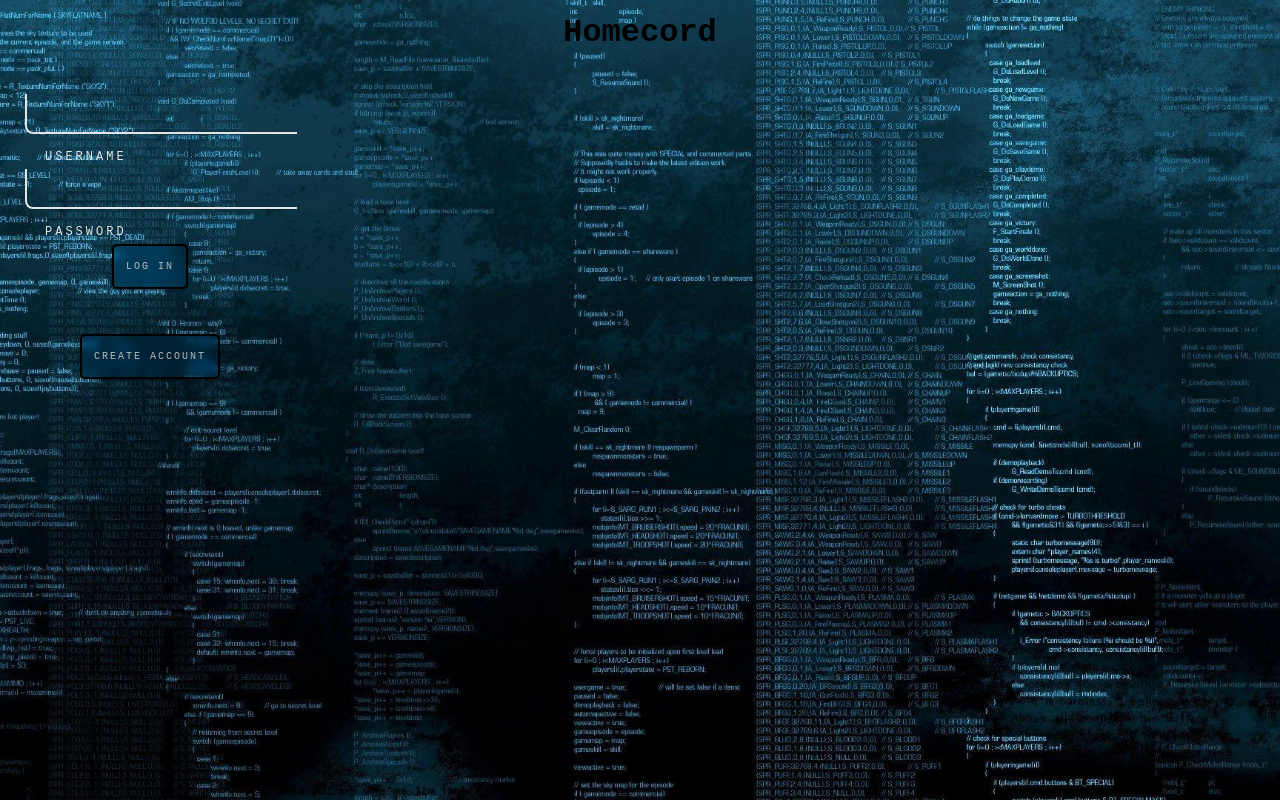
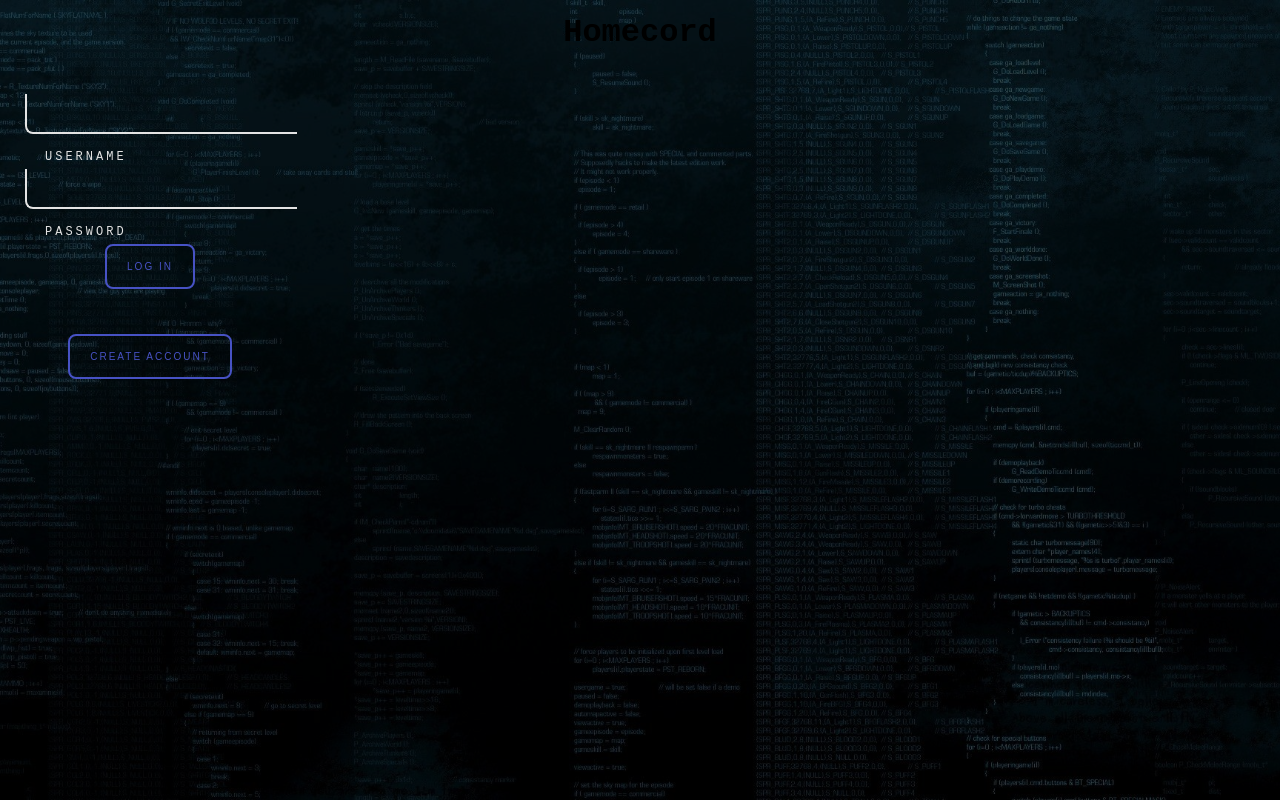
Before and after one commit to ItsDinosaur/Homecord, a React (Vite) app: page / in a window 1280 px wide. Built offline with nearby package versions, Linux system fonts and the light colour scheme; a web font is replaced by a local one.

Commit message:
Login screen tweaks

```diff
--- a/package.json
+++ b/package.json
@@ -7,7 +7,8 @@
     "dev": "vite",
     "build": "tsc && vite build",
     "preview": "vite preview",
-    "tauri": "tauri"
+    "tauri": "tauri",
+    "tauri:dev" : "WEBKIT_DISABLE_COMPOSITING_MODE=1 GDK_BACKEND=x11 npm run tauri dev"
   },
   "dependencies": {
     "@emotion/react": "^11.14.0",
--- a/src/App.tsx
+++ b/src/App.tsx
@@ -148,7 +148,7 @@
             return <ChatPage channel={currentChannel} username={username} />;
           case "voice":
             return socket ? (
-              <VoicePage channel={currentChannel} userId={userId} ws={socket} />
+              <VoicePage channelId={currentChannel} ws={socket} />
             ) : (
               <div>Connecting to voice...</div>
             );
--- a/src/appearance/ColorPalette.ts
+++ b/src/appearance/ColorPalette.ts
@@ -175,11 +175,11 @@
     name: "Bee Theme",
     id: "bee",
     colors: {
-      backgroundPrimary: "#fff8dc",
-      backgroundSecondary: "#f0e68c",
-      backgroundTertiary: "#ffe4b5",
-      textPrimary: "#000000",
-      textSecondary: "#8b4513",
+      backgroundPrimary: "#3b3b38ff",
+      backgroundSecondary: "#424242ff",
+      backgroundTertiary: "#3d372dff",
+      textPrimary: "#f0eeeeff",
+      textSecondary: "#ecb084ff",
       textMuted: "#d2b48c",
       accentPrimary: "#ffeb3b",
       accentSecondary: "#ffc107",
--- a/src/appearance/LoginPage.css
+++ b/src/appearance/LoginPage.css
@@ -2,6 +2,15 @@
     height: 100vh;
     gap: 5vw;
     width: 100vw;
+}
+.login-overlay {
+    position: absolute;
+    top: 0;
+    left: 0;
+    width: 100%;
+    height: 100%;
+    background-color: rgba(0, 0, 0, 0.7); /* Adjust the opacity as needed */
+    z-index: 1; /* Ensure it is above the background but below the content */
 }
 
 .card {
@@ -61,51 +70,27 @@
   border: 2px;
 }
 
-.inputBox input:valid,
-.inputBox input:focus {
-  border: 2px solid #e3e3e3;
-  border-radius: 8px;
-}
-
 .enter {
   height: 45px;
   width: auto;
-  border-radius: 5px;
-  border: 2px solid #000;
   cursor: pointer;
+  border: 2px solid var(--color-accent-secondary);
+  color: var(--color-accent-secondary);
+  border-radius: 8px;;
   background-color: transparent;
   transition: 0.5s;
   text-transform: uppercase;
   font-size: 10px;
   letter-spacing: 2px;
   margin-bottom: 1em;
+  padding: 0 20px;
 }
 
 .enter:hover {
-  background-color: rgb(0, 0, 0);
-  color: white;
+  background-color: var(--color-accent-secondary);
+  color: var(--color-text-primary);
 }
-
-
 
 ::placeholder{
     color: var(--color-text-secondary);
 }
-
-button{
-    width: 250px;
-    padding: 0.6em 1.2em;
-    border-radius: 8px;
-    border: 1px solid transparent;
-    font-size: 1em;
-    font-weight: 500;
-    font-family: inherit;
-    color: var(--color-text-secondary);
-    background-color: var(--color-accent-primary);
-    box-shadow: 0 2px 2px rgba(0, 0, 0, 0.2);
-    backdrop-filter: blur(5px) saturate(1.8);
-}
-button:hover {
-    border-color: #396bd800;
-    background-color: var(--color-accent-secondary);
-}
--- a/src/pages/LoginPage.tsx
+++ b/src/pages/LoginPage.tsx
@@ -68,6 +68,7 @@
             backgroundPosition: "center",
             backgroundRepeat: "no-repeat",
         }}>
+        <div className="login-overlay">
         <h1 className="logo">Homecord</h1>
         <div className="login-content">
         <div className="card">
@@ -90,6 +91,7 @@
         </div>
         </div>
         </div>
+        </div>
     );
 }
 export default LoginPage;
```
Also changed, not shown: src/pages/VoicePage.tsx (+7 -1 lines), 2 other files (tests, documents, lock files or other folders).
